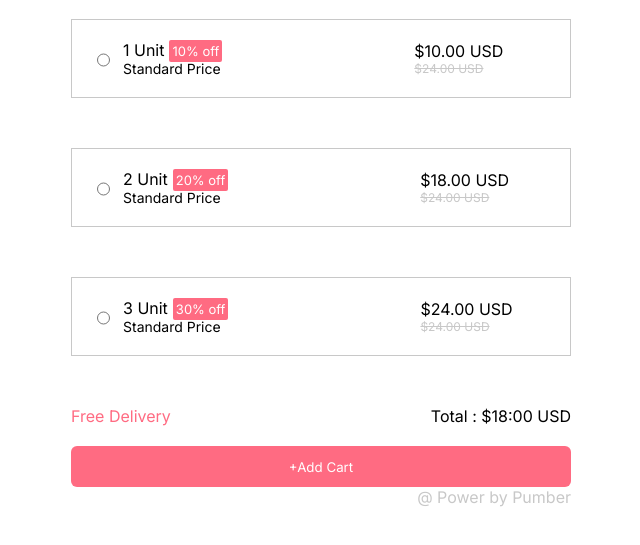
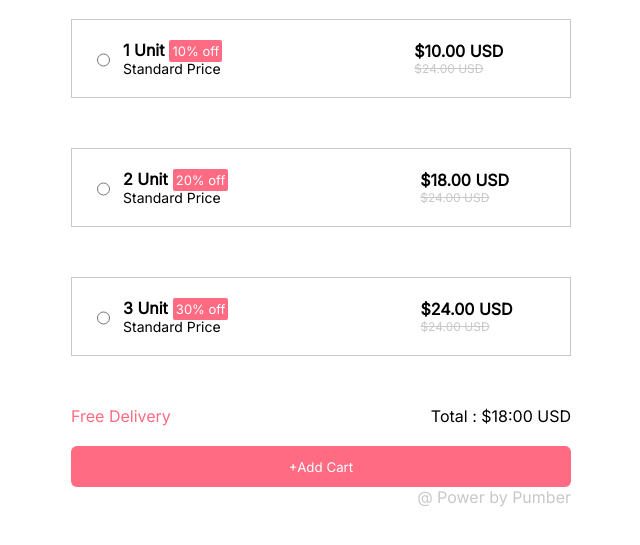
Before and after one commit to shivateja26/bundleCard, a plain HTML site: page index.html in a window 1280 px wide. Shown: the part 63-608 px from the top of the page, without its empty margins (319-959 px from the left). Drawn offline with Linux system fonts and the light colour scheme.

Commit message:
style changes

```diff
--- a/index.html
+++ b/index.html
@@ -19,11 +19,11 @@
            <input type="radio" name="pricing" value="unit1">
            <label>
             <span class="pOne">
-                <span class="price-label">1 Unit<span class="offer">10% off</span></span>
+                <span class="price-label"><strong>1 Unit</strong><span class="offer">10% off</span></span>
                 <span class="subhead">Standard Price</span>
             </span>
             <span class="pTwo">
-                <span class="discPrice">$10.00 USD</span>
+                <span class="discPrice"><strong>$10.00 USD</strong></span>
                 <span class="std-price"><s>$24.00 USD</s></span>
             </span>
             </label>
@@ -32,12 +32,12 @@
             <input type="radio" name="pricing" value="unit1">
             <label>
              <span class="pOne">
-                 <span class="price-label">2 Unit<span class="offer">20% off</span></span>
+                 <span class="price-label"><strong>2 Unit</strong><span class="offer">20% off</span></span>
                  <span class="subhead">Standard Price</span>
 
              </span>
              <span class="pTwo">
-                 <span class="discPrice">$18.00 USD</span>
+                 <span class="discPrice"><strong>$18.00 USD</strong></span>
                  <span class="std-price"><s>$24.00 USD</s></span>
              </span>
              </label>
@@ -46,12 +46,12 @@
             <input type="radio" name="pricing" value="unit1">
             <label>
              <span class="pOne">
-                 <span class="price-label">3 Unit<span class="offer">30% off</span></span>
+                 <span class="price-label"><strong>3 Unit</strong><span class="offer">30% off</span></span>
                  <span class="subhead">Standard Price</span>
 
              </span>
              <span class="pTwo">
-                 <span class="discPrice">$24.00 USD</span>
+                 <span class="discPrice"><strong>$24.00 USD</strong></span>
                  <span class="std-price"><s>$24.00 USD</s></span>
              </span>
              </label>
--- a/style.css
+++ b/style.css
@@ -39,6 +39,9 @@
     border-color: #C8C8C8;
     padding: 20px;
     gap: 10px;
+}
+.price-label{
+    font-style: solid;
 }
 label {
     display: flex;
```
